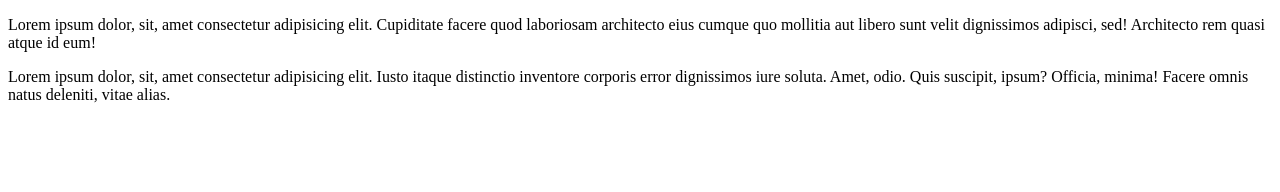
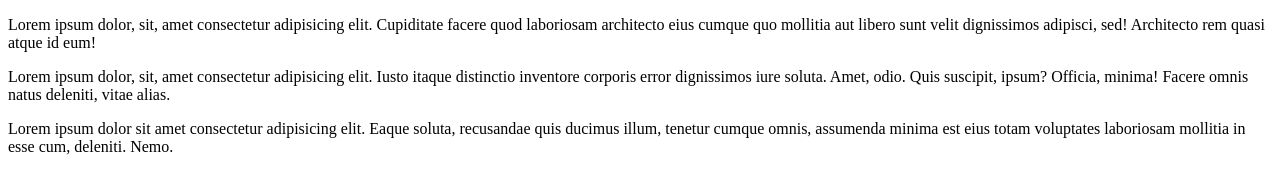
Before and after one commit to stasikananasik/Test, a plain HTML site: page index.html in a window 1280 px wide. Drawn offline with Linux system fonts and the light colour scheme.

Commit message:
4 commit

```diff
--- a/index.html
+++ b/index.html
@@ -8,5 +8,6 @@
 <body>
 	<p class="stas">	Lorem ipsum dolor, sit, amet consectetur adipisicing elit. Cupiditate facere quod laboriosam architecto eius cumque quo mollitia aut libero sunt velit dignissimos adipisci, sed! Architecto rem quasi atque id eum!	</p>
 <p class="nan">Lorem ipsum dolor, sit, amet consectetur adipisicing elit. Iusto itaque distinctio inventore corporis error dignissimos iure soluta. Amet, odio. Quis suscipit, ipsum? Officia, minima! Facere omnis natus deleniti, vitae alias.</p>
+<p class="h">Lorem ipsum dolor sit amet consectetur adipisicing elit. Eaque soluta, recusandae quis ducimus illum, tenetur cumque omnis, assumenda minima est eius totam voluptates laboriosam mollitia in esse cum, deleniti. Nemo.</p>
 </body>
 </html>
```
